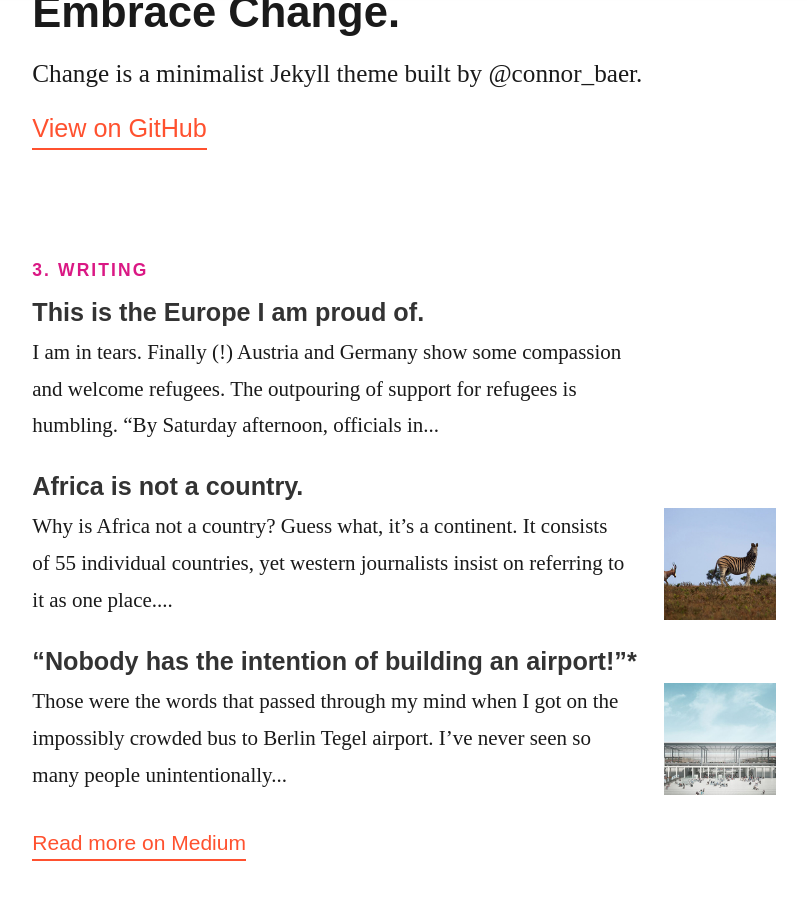
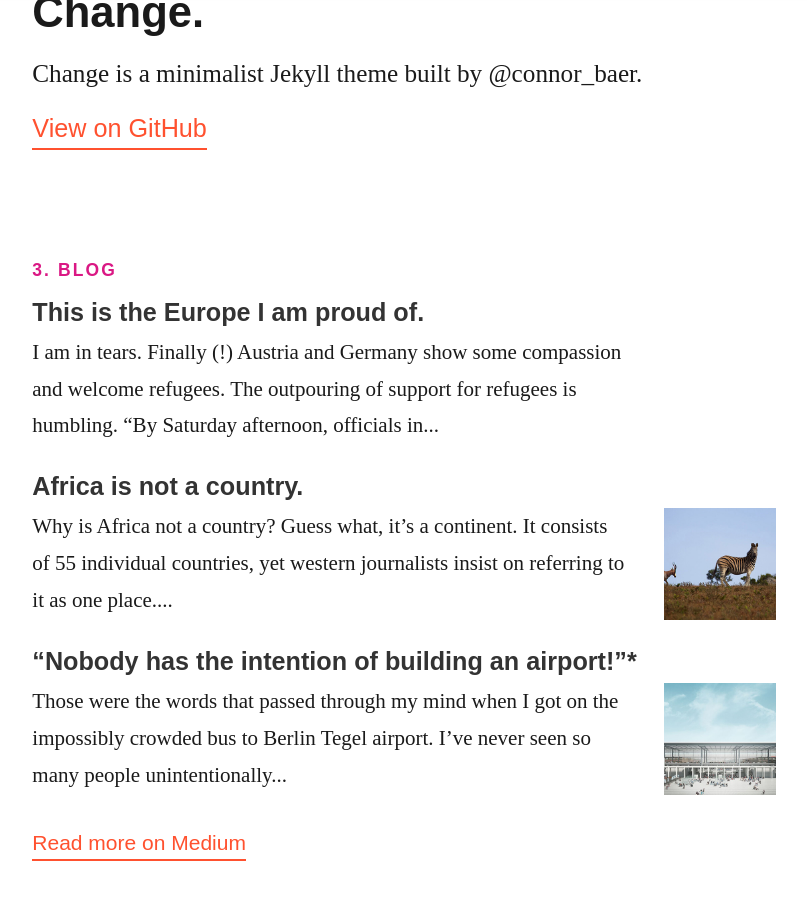
Before and after one commit to connor-baer/autumn, a Jekyll site: the page built from index.md, in a window 1280 px wide and 900 px high, scrolled down 974 px. Shown: the whole window, without its empty margins (236-1043 px from the left). Built offline with Jekyll 4.4.1, drawn with Linux system fonts in a browser that asks for light colours; some of the changed text lies outside the part shown.

Commit message:
Updates the navigation.

```diff
--- a/_config.yml
+++ b/_config.yml
@@ -19,7 +19,7 @@
 
 
 # Site meta
-title:                'Embrace Change.'
+title:                'Change.'
 tagline:              'Change is a minimalist Jekyll theme built by @connor_baer.'
 keywords:             'connor, baer, bear, designer, developer, traveller, design, code, jekyll, change, theme, for hire'
 description:          'Change is a minimalist Jekyll theme built by @connor_baer.'
@@ -51,9 +51,8 @@
 
 nav:
   1. about:           '/#about'
-  2. creating:        '/#creating'
-  3. writing:         '/#writing'
-  4. contact:         '/#contact'
+  2. blog:            '/#blog'
+  3. Use:             '/#use'
 
 mobile:
   about me:           '/#about'
--- a/_layouts/page.html
+++ b/_layouts/page.html
@@ -2,8 +2,6 @@
 layout: default
 ---
 
-{% include navigation.html %}
-
 <article class="content">
   {{ content }}
 </article>
--- a/index.md
+++ b/index.md
@@ -9,18 +9,18 @@
 
 <header class="header">
   <div class="header-background" style="background-image: url('{{ site.baseurl }}/img/{{ page.image }}.jpg')">
-    <svg class="header-large" viewBox="0 0 450 75" role="img" aria-labelledby="aria-header-large">
+    <svg class="header-large" viewBox="0 0 480 75" role="img" aria-labelledby="aria-header-large">
       <title id="aria-header-large">Made by Connor. - Logo</title>
       <defs>
         <g id="text-large">
-          <text class="header-text" text-anchor="middle" x="225" y="55">Made by Connor.</text>
+          <text class="header-text" text-anchor="middle" x="240" y="55">Embrace Change.</text>
         </g>
-        <mask id="mask-large" x="0" y="0" width="450" height="75">
-          <rect x="0" y="0" width="450" height="75" fill="#fff"/>
+        <mask id="mask-large" x="0" y="0" width="480" height="75">
+          <rect x="0" y="0" width="480" height="75" fill="#fff"/>
           <use xlink:href="#text-large" />
         </mask>
       </defs>
-      <rect x="0" y="0" width="450" height="75" mask="url(#mask-large)" fill="white" fill-opacity="1"/>
+      <rect x="0" y="0" width="480" height="75" mask="url(#mask-large)" fill="white" fill-opacity="1"/>
       <use xlink:href="#text-large" mask="url(#mask-large)" />
     </svg>
     <svg class="header-small" viewBox="0 0 245 150" aria-labelledby="aria-header-small">
@@ -36,14 +36,14 @@
         <g id="text-bottom">
           <text class="header-text" x="15" y="128">Connor.</text>
         </g>
-        <mask id="mask-bottom" x="0" y="75" width="225" height="75" maskUnits="userSpaceOnUse">
-          <rect x="0" y="75" width="225" height="75" fill="#fff"/>
+        <mask id="mask-bottom" x="0" y="75" width="240" height="75" maskUnits="userSpaceOnUse">
+          <rect x="0" y="75" width="240" height="75" fill="#fff"/>
           <use xlink:href="#text-bottom" />
         </mask>
       </defs>
       <rect x="0" y="0" width="245" height="75" mask="url(#mask-top)" fill="white" fill-opacity="1"/>
       <use xlink:href="#text-top" mask="url(#mask-top)" />
-      <rect x="0" y="75" width="225" height="75" mask="url(#mask-bottom)" fill="white" fill-opacity="1"/>
+      <rect x="0" y="75" width="240" height="75" mask="url(#mask-bottom)" fill="white" fill-opacity="1"/>
       <use xlink:href="#text-bottom" mask="url(#mask-bottom)" />
     </svg>
   </div>
@@ -58,8 +58,8 @@
   </article>
 </section>
 
-<section id="writing" class="section">
-  <h2 class="section-title">3. Writing</h2>
+<section id="blog" class="section">
+  <h2 class="section-title">3. Blog</h2>
   <div class="section-writing">
     {% assign posts = site.posts | sort: 'order' | limit: 3 %}
     {% for post in posts %}
@@ -79,26 +79,12 @@
   <a href="https://blog.connorbaer.io/" class="section-link post-medium" target="_blank" rel="noopener noreferrer">Read more on Medium</a>
 </section>
 
-<section id="contact" class="section">
-  <h2 class="section-title">4. Contact</h2>
-   <h3 class="section-header">Get in touch!</h3>
-  <form class="form" action="//formspree.io/hello@connorbaer.io" method="POST">
-    <div class="form-group">
-      <input class="form-input" type="email" name="_replyto" placeholder=" " pattern="[^ @]*@[^ @]*\.[a-zA-Z]{2,}" required>
-      <span class="form-highlight"></span>
-      <span class="form-underline"></span>
-      <label class="form-label" for="_replyto">What’s your email address?</label>
-      <p class="form-error"><svg xmlns="http://www.w3.org/2000/svg" width="24" height="24" viewBox="0 0 24 24"><path d="M11 15h2v2h-2zm0-8h2v6h-2zm.99-5C6.47 2 2 6.48 2 12s4.47 10 9.99 10C17.52 22 22 17.52 22 12S17.52 2 11.99 2zM12 20c-4.42 0-8-3.58-8-8s3.58-8 8-8 8 3.58 8 8-3.58 8-8 8z"/></svg>Please enter a valid email address.</p>
-    </div>
-    <div class="form-group">
-      <textarea class="form-input" rows="3" name="message" placeholder=" " required></textarea>
-      <span class="form-highlight"></span>
-      <span class="form-underline"></span>
-      <label class="form-label" for="message">What can I do for you?</label>
-    </div>
-    <input type="hidden" name="_subject" value="Form submission on connorbaer.io" />
-    <input type="hidden" name="_next" value="//connorbaer.io/success/" />
-    <input type="text" name="_gotcha" style="display:none" />
-    <button class="button" type="submit">Send message →</button>
-  </form>
+<section id="use" class="section">
+  <h2 class="section-title">3. Use</h2>
+  <article>
+    <h1 class="section-header">How to set up Change.</h1>
+    <p class="section-body -large">Change is very simple to configure.</p>
+    <p class="section-body">I will tell you how...later.</p>
+    <a class="section-link" href="#contact" data-scroll>Fork on GitHub</a>
+  </article>
 </section>
```
